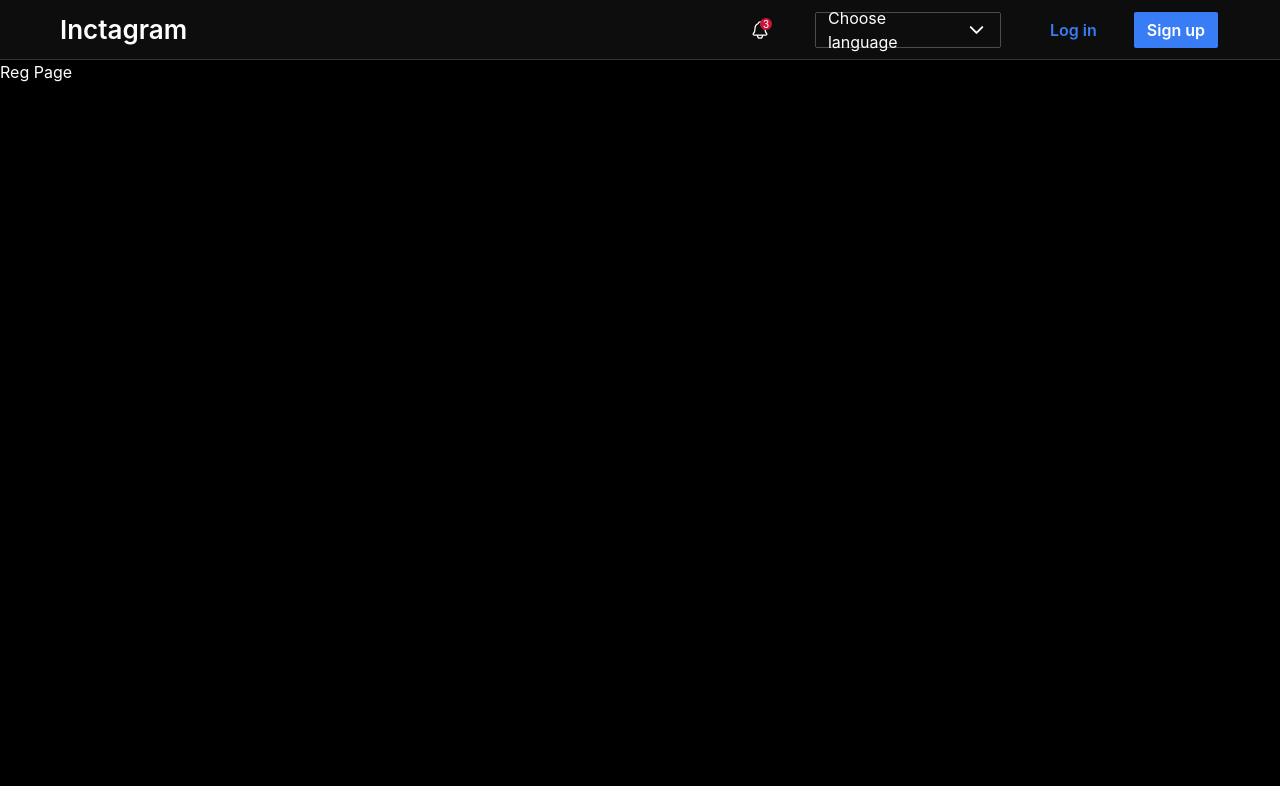
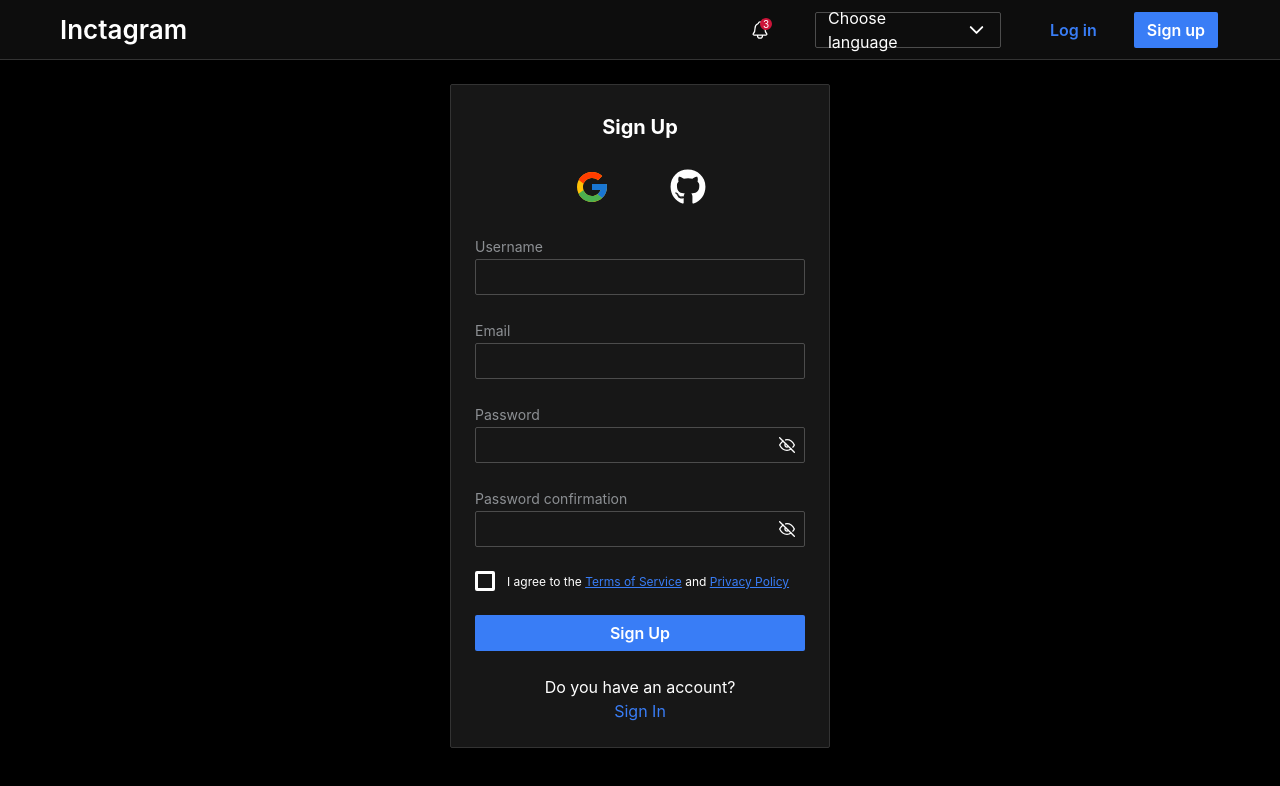
Before and after one commit to SuperManagerOfJoyfy/joyfy, a Next.js app: page /auth/registration in a window 1280 px wide. Shown: the top 786 px of the page. Built offline with nearby package versions, Linux system fonts and the light colour scheme.

Commit message:
add registration page

```diff
--- a/src/app/auth/registration/page.tsx
+++ b/src/app/auth/registration/page.tsx
@@ -1,9 +1,10 @@
+import { SignupForm } from '@/features/auth/ui/signupForm'
 import React from 'react'
 
 const Page = () => {
   return (
-    <div>
-      Reg Page
+    <div className="container">
+      <SignupForm />
     </div>
   )
 }
--- a/src/app/styles/boilerplate.css
+++ b/src/app/styles/boilerplate.css
@@ -55,9 +55,13 @@ body {
 }
 
 main {
-  max-width: 80rem;
+  max-width: 60rem;
   width: 100%;
   margin: 0 auto;
   display: flex;
   flex-direction: column;
 }
+
+.container {
+  margin-top: 24px;
+}
```
